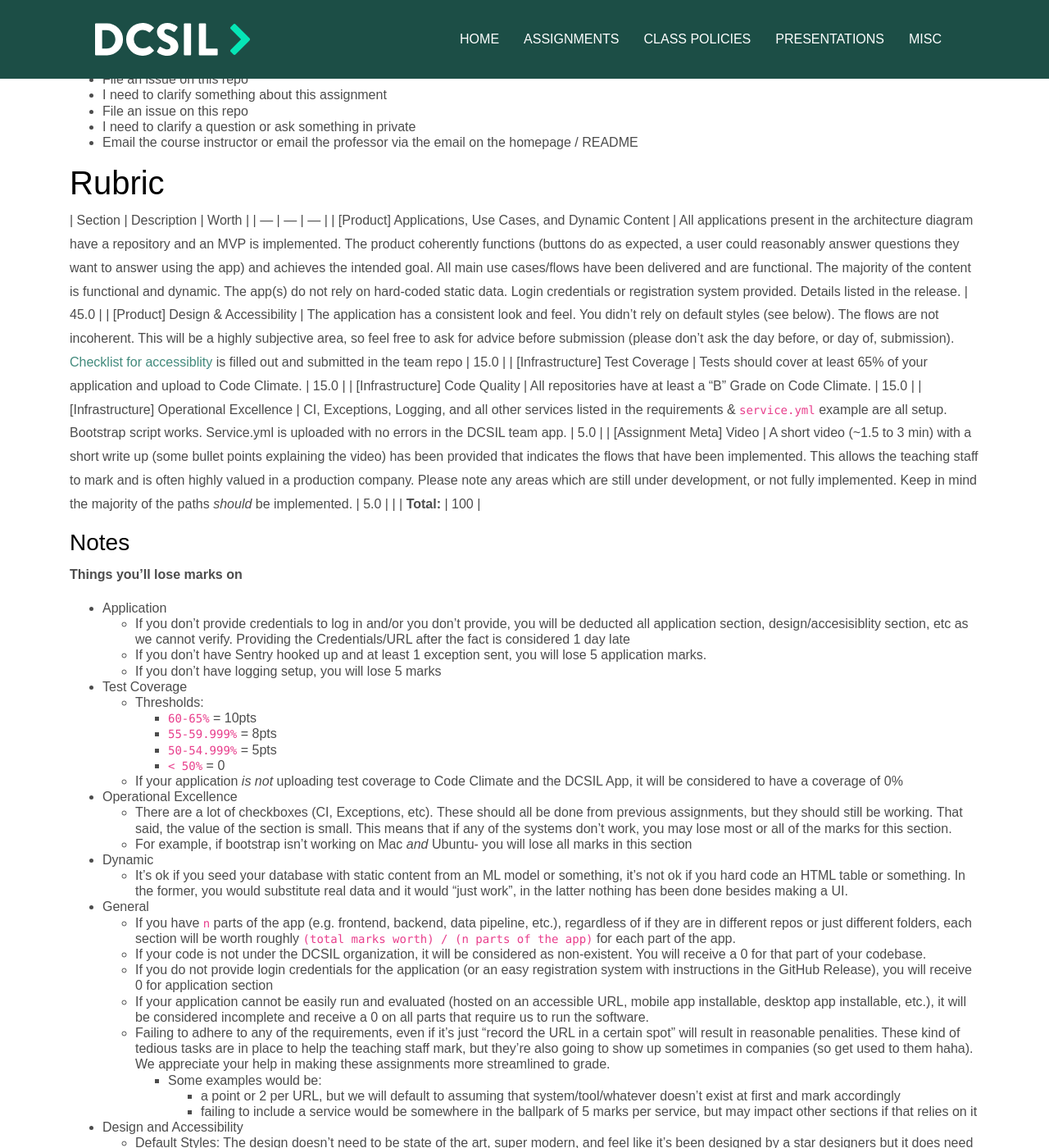
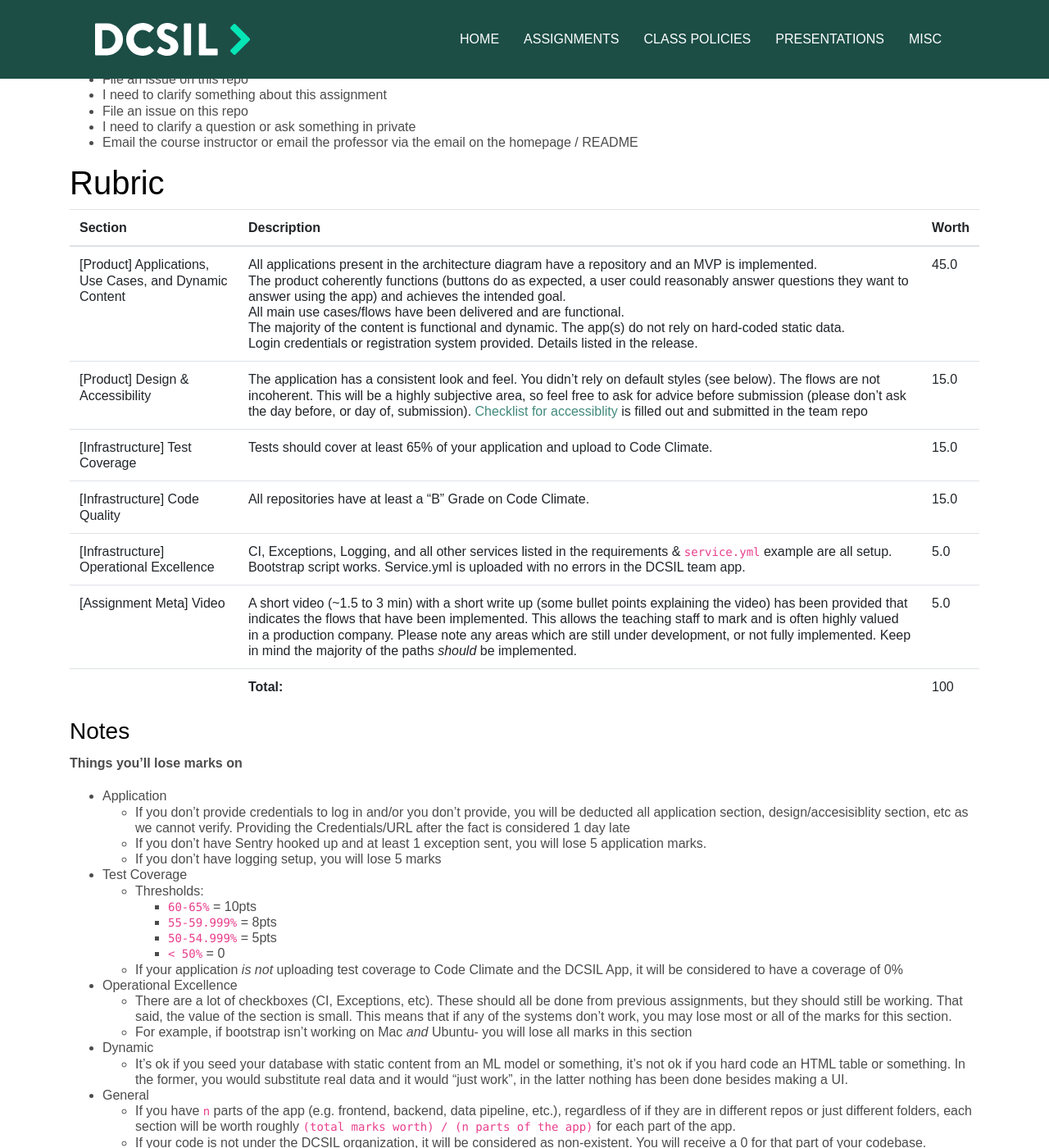
Before and after one commit to dcsil/CSC491, a Jekyll site: the page built from assignments/a7.md, in a window 1280 px wide and 1400 px high, scrolled down 1144 px. Shown: the whole window at 82% size. Built offline with Jekyll 4.4.1, drawn with Linux system fonts in a browser that asks for light colours; our own code applies the rules of GitHub Pages for plain Markdown files.

```diff
--- a/assignments/a7.md
+++ b/assignments/a7.md
@@ -60,11 +60,7 @@ It is suggested to use a folder and multiple files, just like this CSC491 repo,
 
 | Section | Description | Worth |
 | --- | --- | --- |
-| [Product] Applications, Use Cases, and Dynamic Content | All applications present in the architecture diagram have a repository and an MVP is implemented.
-The product coherently functions (buttons do as expected, a user could reasonably answer questions they want to answer using the app) and achieves the intended goal.
-All main use cases/flows have been delivered and are functional.
-The majority of the content is functional and dynamic. The app(s) do not rely on hard-coded static data.
-Login credentials or registration system provided. Details listed in the release. | 45.0 |
+| [Product] Applications, Use Cases, and Dynamic Content | All applications present in the architecture diagram have a repository and an MVP is implemented.<br>The product coherently functions (buttons do as expected, a user could reasonably answer questions they want to answer using the app) and achieves the intended goal.<br>All main use cases/flows have been delivered and are functional.<br>The majority of the content is functional and dynamic. The app(s) do not rely on hard-coded static data.<br>Login credentials or registration system provided. Details listed in the release. | 45.0 |
 | [Product] Design & Accessibility | The application has a consistent look and feel. You didn't rely on default styles (see below). The flows are not incoherent. This will be a highly subjective area, so feel free to ask for advice before submission (please don't ask the day before, or day of, submission). [Checklist for accessiblity](./accessibility_checklist.md) is filled out and submitted in the team repo | 15.0 |
 | [Infrastructure] Test Coverage | Tests should cover at least 65% of your application and upload to Code Climate. | 15.0 |
 | [Infrastructure] Code Quality | All repositories have at least a "B" Grade on Code Climate. | 15.0 |
```
Also changed, not shown: assignments/a1.md (+2 -3 lines), assignments/a3.md (+1 -1 lines), assignments/a5.md (+1 -2 lines), 1 other file.
